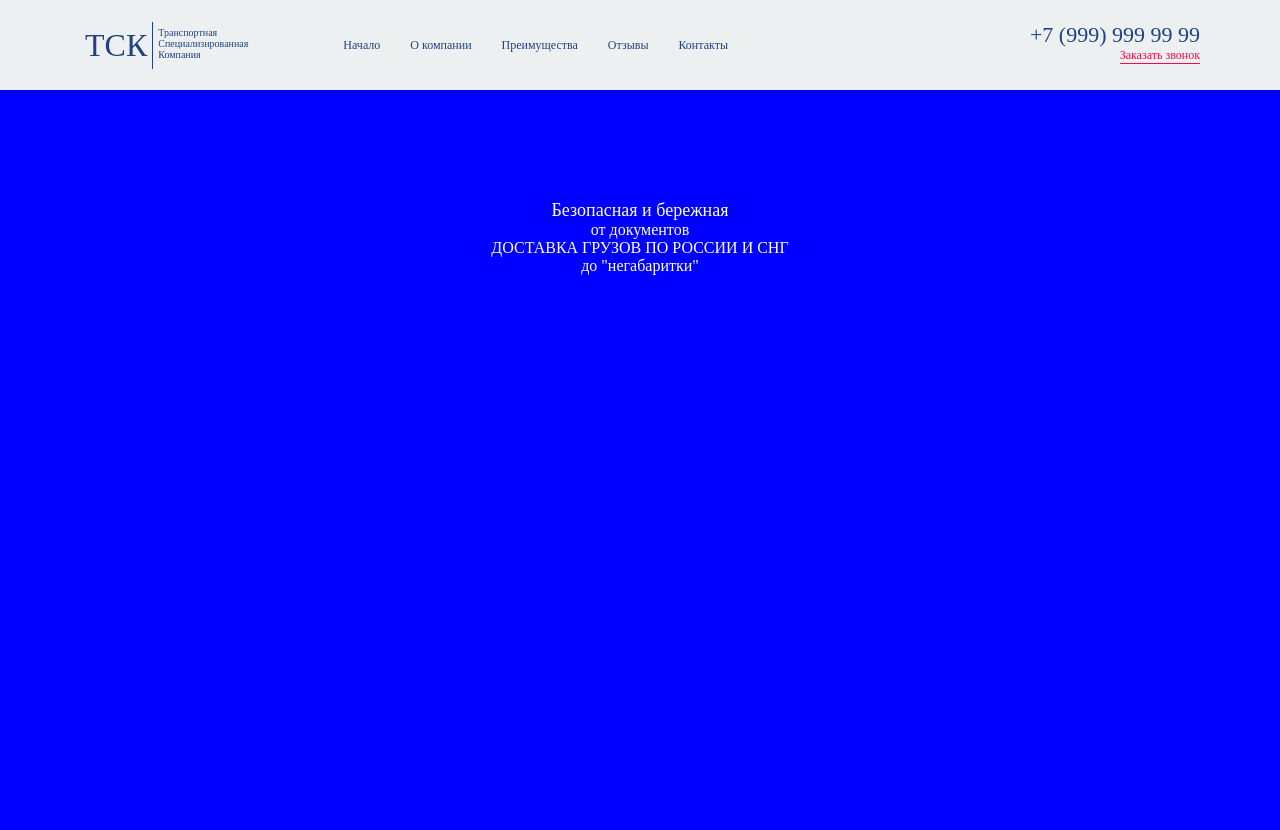
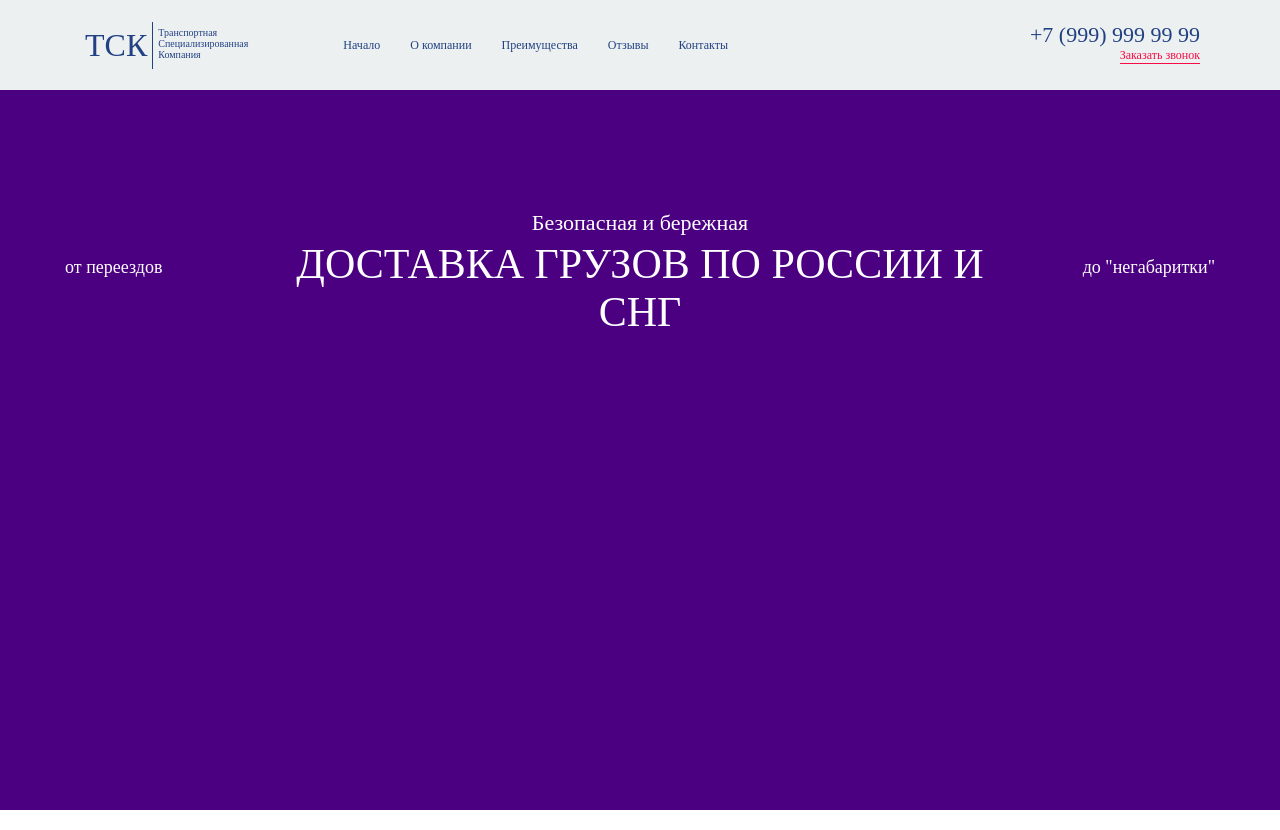
Before and after one commit to DemaFay/MyFirstWebSite, a plain HTML site: page index.html in a window 1280 px wide. Drawn offline with Linux system fonts and the light colour scheme.

Commit message:
[wip] ui route container

```diff
--- a/css/main.css
+++ b/css/main.css
@@ -66,18 +66,51 @@
 /*populate Rout Content*/
 
 .RouteContainer {
+	padding-top: 120px;
+	width: 100%;
+	height: 600px;
+	background-color: indigo;
+}
+
+.RouteTop {
+	width: 100%;
+	height: 0;
+	font-family: MuseoRegular;
+	font-size: 22px;
+	color: #fff;
 	text-align: center;
-	padding-top: 110px;
-	height: 630px;
-	background-color: blue;
+}
+.RouteMid {
+	width: 1150px;
+	font-size: 18px;
+	color: #fff;
+	overflow: hidden;
+	margin:0 auto;
+}
+
+.RouteMid div {
+	margin-top: 30px;
+}
+
+.RouteMidLeft {
+	float: left;
+	width: 16.6666%;
+	padding-top: 1.5%;
+}
+.RouteMidCenter {
+	float: left;
+	font-size: 42px;
+	width: 66.6666%;
+	font-family: PTSans-CaptionBold;
+	text-align: center;
+}
+.RouteMidRight {
+	float: right;
+	padding-top: 1.5%;
 }
 
 .RouteContainer .Label {
 	color: #fff;
-}
-
-.RouteContainer .Label .Top{
-	font-size: 18px;
 }
 
 /*.body{
--- a/index.html
+++ b/index.html
@@ -7,7 +7,7 @@
 </head>
 <body>
 
-<!-- ToolBar -->
+	<!-- ToolBar -->
 
 	<header>
 		<div class="ToolBar">
@@ -37,11 +37,11 @@
 
 	<div class="RouteContainer">
 		<div class="Label">
-			<div class="Top">Безопасная и бережная</div>
-			<div class="Mid">
-				<div class="Left">от документов</div>
-				<div class="Center">ДОСТАВКА ГРУЗОВ ПО РОССИИ И СНГ</div>
-				<div class="Right">до "негабаритки"</div>
+			<div class="RouteTop">Безопасная и бережная</div>
+			<div class="RouteMid">
+				<div class="RouteMidLeft">от переездов</div>
+				<div class="RouteMidCenter">ДОСТАВКА ГРУЗОВ ПО РОССИИ И СНГ</div>
+				<div class="RouteMidRight">до "негабаритки"</div>
 			</div>
 		</div>
 		<div class="Calculate"></div>
@@ -60,8 +60,8 @@
 
 	<!-- ToolBar -->
 	<!-- <header>
-		<div class="ToolBar"> -->
-			<!-- App logo -->
+	<div class="ToolBar"> -->
+		<!-- App logo -->
 			<!-- <div class="LogoContainer">
 				<a href="http://google.com">
 					<div class="Logo">
```
